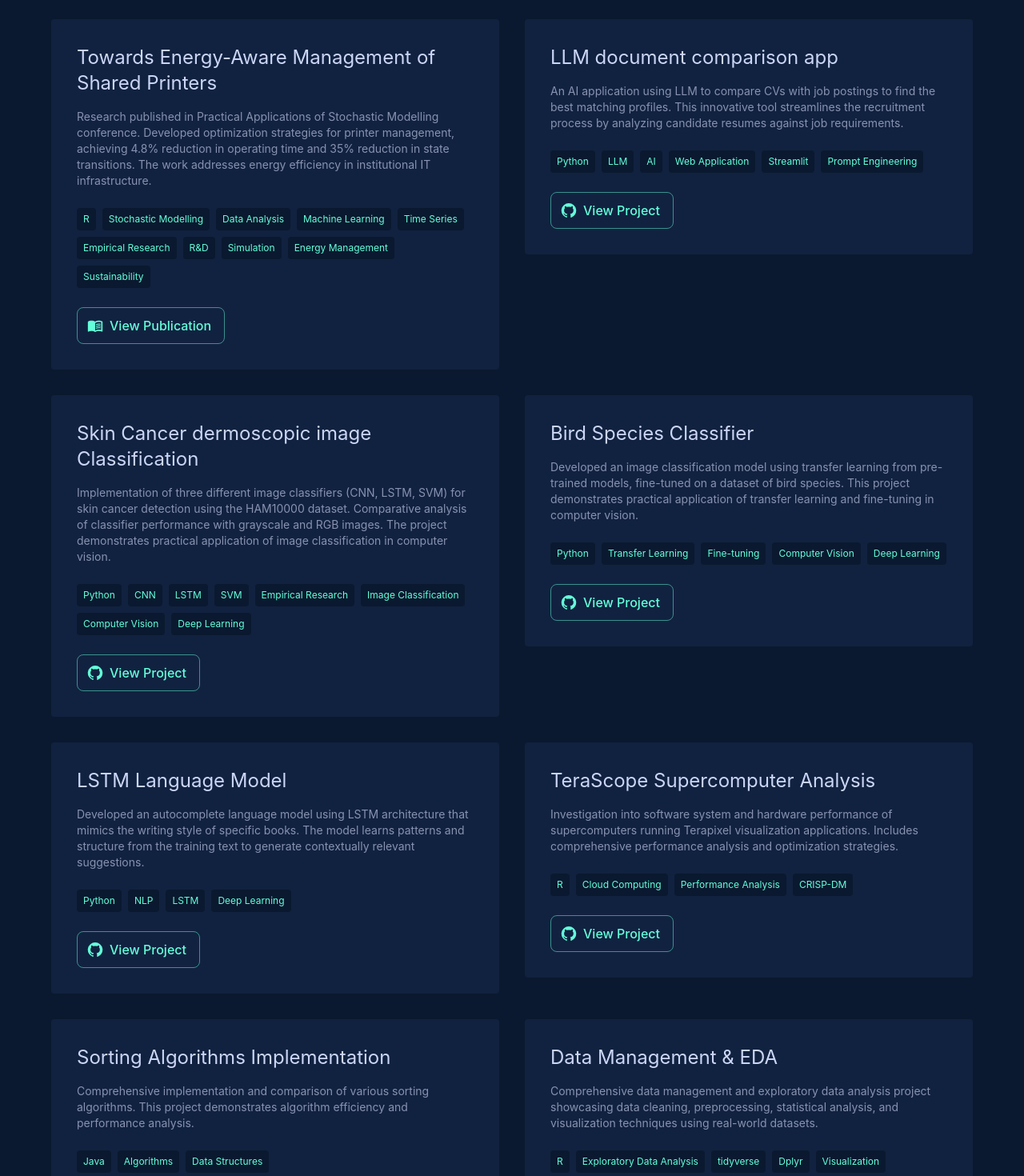
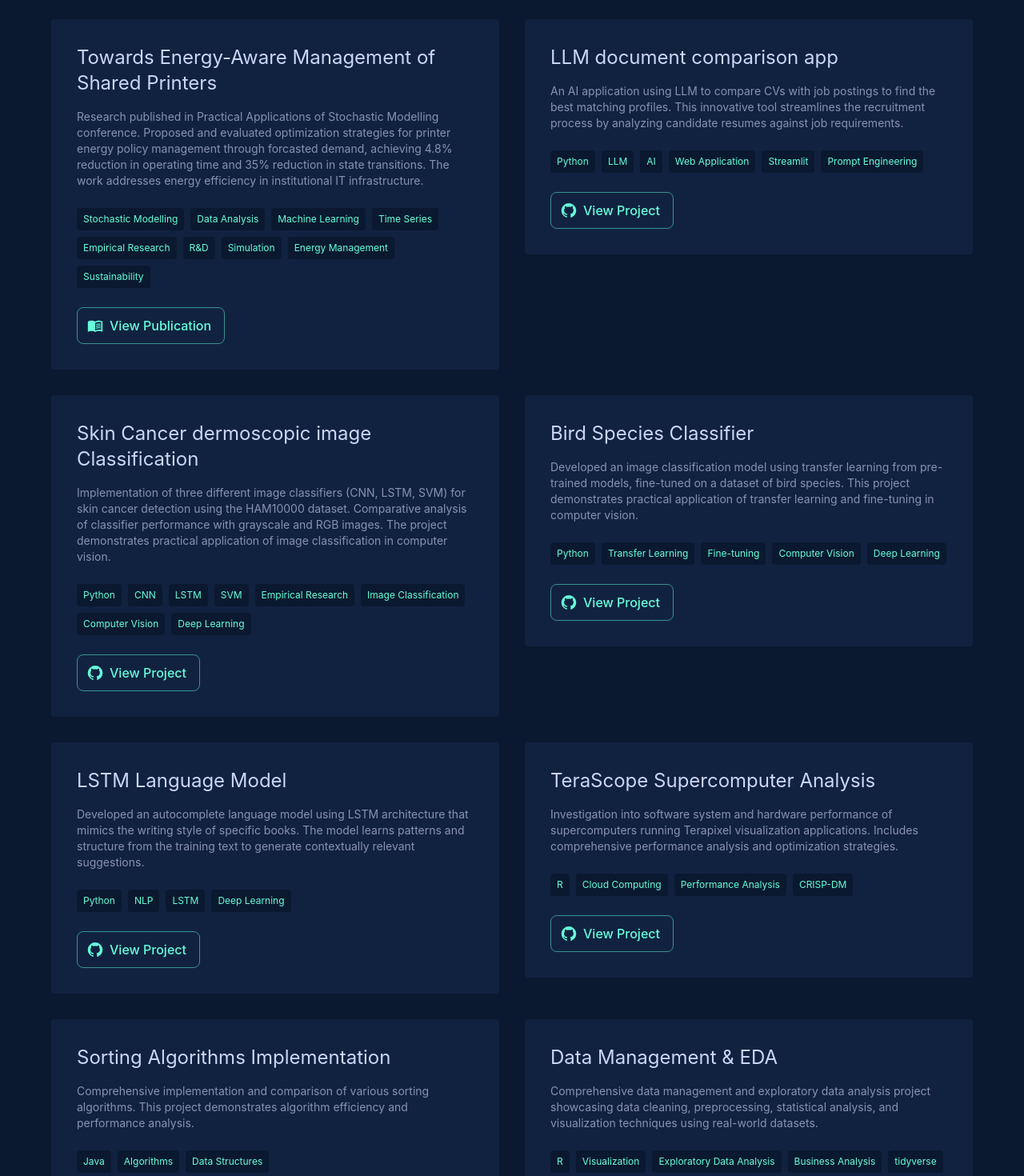
Before and after one commit to kasiotis/personal-website, a React (Create React App) app: page /portfolio in a window 1280 px wide. Shown: the part 160-1630 px from the top of the page at 80% size. Built offline with nearby package versions, Linux system fonts and the light colour scheme.

Commit message:
updating details

```diff
--- a/src/components/Portfolio.tsx
+++ b/src/components/Portfolio.tsx
@@ -8,9 +8,9 @@ const Portfolio = () => {
   const projects = [
     {
       title: 'Towards Energy-Aware Management of Shared Printers',
-      description: 'Research published in Practical Applications of Stochastic Modelling conference. Developed optimization strategies for printer management, achieving 4.8% reduction in operating time and 35% reduction in state transitions. The work addresses energy efficiency in institutional IT infrastructure.',
+      description: 'Research published in Practical Applications of Stochastic Modelling conference. Proposed and evaluated optimization strategies for printer energy policy management through forcasted demand, achieving 4.8% reduction in operating time and 35% reduction in state transitions. The work addresses energy efficiency in institutional IT infrastructure.',
       link: 'https://link.springer.com/chapter/10.1007/978-3-031-44053-3_6',
-      tech: ['R', 'Stochastic Modelling', 'Data Analysis', 'Machine Learning', 'Time Series', 'Empirical Research', 'R&D', 'Simulation', 'Energy Management', 'Sustainability'],
+      tech: ['Stochastic Modelling', 'Data Analysis', 'Machine Learning', 'Time Series', 'Empirical Research', 'R&D', 'Simulation', 'Energy Management', 'Sustainability'],
       isPublication: true
     },
     {
@@ -53,7 +53,7 @@ const Portfolio = () => {
       title: 'Data Management & EDA',
       description: 'Comprehensive data management and exploratory data analysis project showcasing data cleaning, preprocessing, statistical analysis, and visualization techniques using real-world datasets.',
       link: 'https://github.com/kasiotis/Data-Management-and-Exploratory-Data-Analysis',
-      tech: ['R', 'Exploratory Data Analysis', 'tidyverse', 'Dplyr', 'Visualization']
+      tech: ['R', 'Visualization', 'Exploratory Data Analysis', 'Business Analysis', 'tidyverse', 'dplyr', 'tidytext', 'lubridate', 'stringi/stringr', 'ggplot2', 'reshape2']
     }
   ];
 
```
